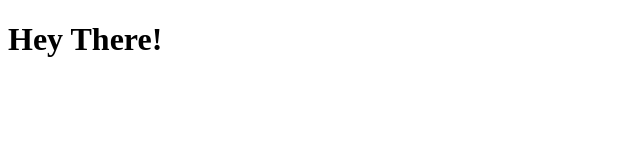
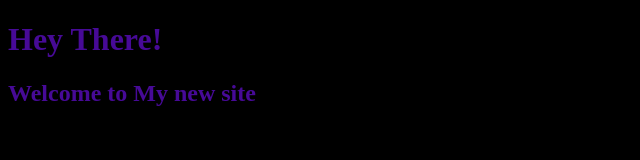
Before and after one commit to allanist/webpage, a plain HTML site: page index.html in a window 1280 px wide. Shown: the whole page, without its empty margins (0-640 px from the left). Drawn offline with Linux system fonts and the light colour scheme.

Commit message:
added stylesheets  and modified html

```diff
--- a/index.html
+++ b/index.html
@@ -1,9 +1,11 @@
 <!DOCTYPE html>
 <head>
     <title>My WebPage</title>
+    <link rel="stylesheet" href="style.css">
 </head>
 <body>
     <h1>
         Hey There!
     </h1>
+    <h2>Welcome to My new site</h2>
 </body>
--- /dev/null
+++ b/style.css
@@ -0,0 +1,4 @@
+body{
+    color: #470a97;
+    background-color: black;
+}
```
